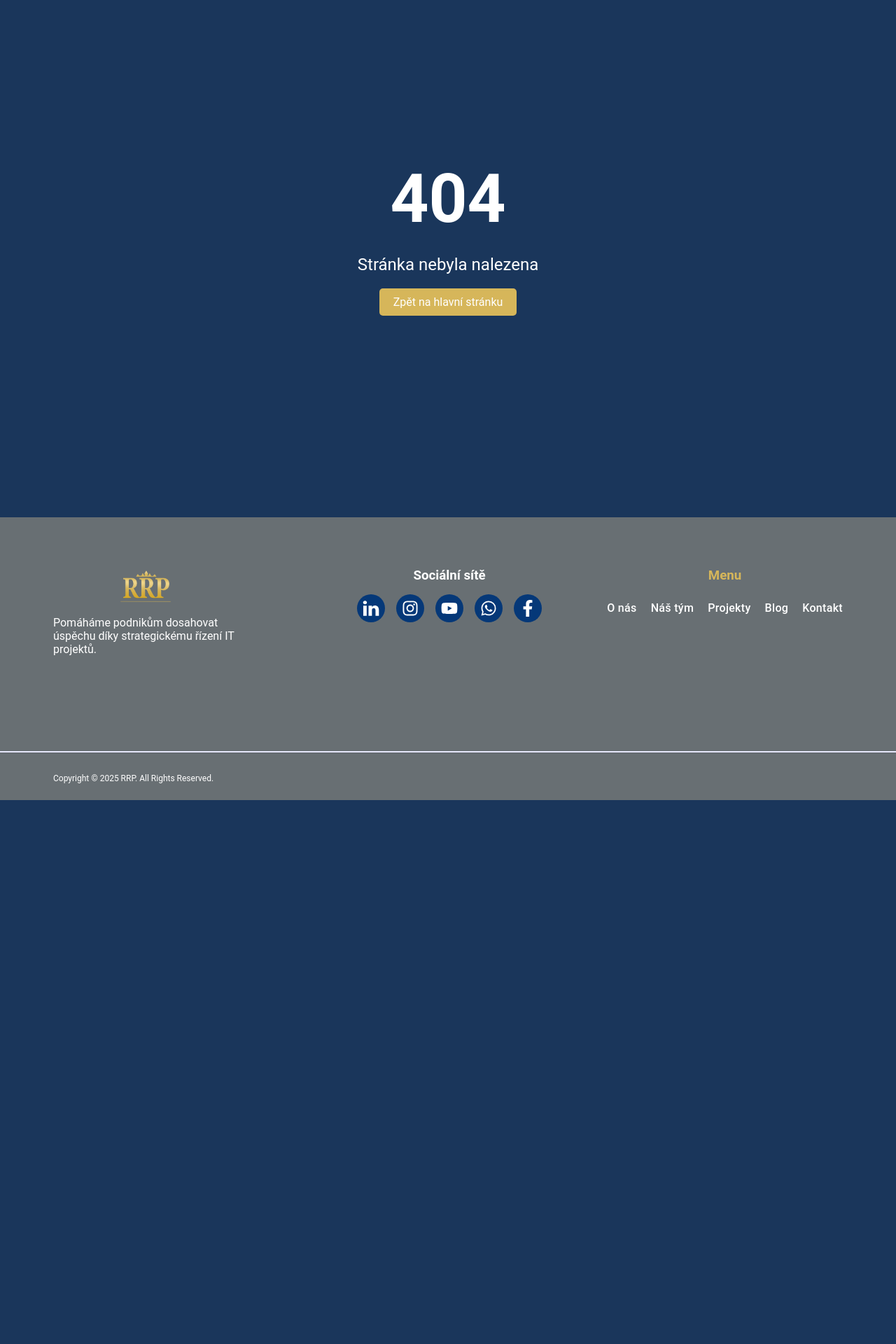
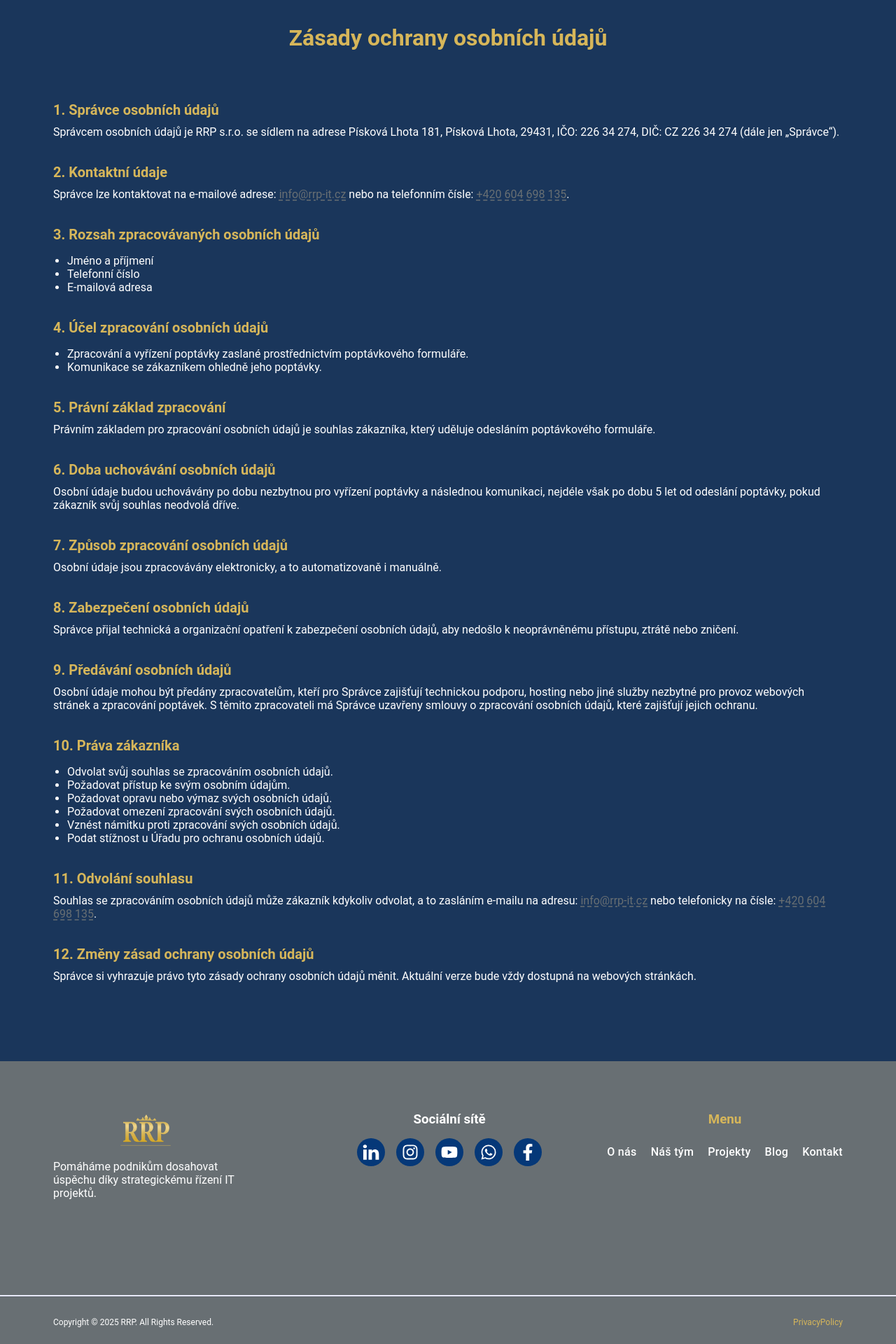
Before and after one commit to svitlanahavrylets/RRP, a React (Vite) app: page /privacy-policy in a window 1280 px wide. Shown: the part 97-2017 px from the top of the page at 70% size. Before the commit the page ends 1240 px from the top, so only its background shows below. Built offline with nearby package versions, Linux system fonts and the light colour scheme.

Commit message:
add privacy policy

```diff
--- a/src/App.jsx
+++ b/src/App.jsx
@@ -11,6 +11,9 @@ const ProjectsPage = lazy(() => import("./page/ProjectsPage/ProjectsPage.jsx"));
 const BlogPage = lazy(() => import("./page/BlogPage/BlogPage.jsx"));
 const BlogPostPage = lazy(() => import("./page/BlogPostPage/BlogPostPage.jsx"));
 const ContactPage = lazy(() => import("./page/ContactPage/ContactPage.jsx"));
+const PrivacyPolicyPage = lazy(() =>
+  import("./page/PrivacyPolicyPage/PrivacyPolicyPage.jsx")
+);
 const NotFoundPage = lazy(() => import("./page/NotFoundPage/NotFoundPage.jsx"));
 
 function App() {
@@ -20,11 +23,12 @@ function App() {
         <Route path="/" element={<Layout />}>
           <Route index element={<HomePage />} />
           <Route path="/" element={<HomePage />} />
-          <Route path="ourTeam" element={<OurTeamPage />} />
+          <Route path="our-team" element={<OurTeamPage />} />
           <Route path="projects" element={<ProjectsPage />} />
           <Route path="blog" element={<BlogPage />} />
           <Route path="blog/:id" element={<BlogPostPage />} />
           <Route path="contact" element={<ContactPage />} />
+          <Route path="privacy-policy" element={<PrivacyPolicyPage />} />
           <Route path="*" element={<NotFoundPage />} />
         </Route>
 
--- a/src/api/auth/auth.js
+++ b/src/api/auth/auth.js
@@ -13,7 +13,6 @@ api.interceptors.request.use((config) => {
   const token = getToken();
   if (token) {
     config.headers.Authorization = `Bearer ${token}`;
-    console.log("🔐 Додаємо токен:", config.headers.Authorization);
   }
   return config;
 });
--- a/src/components/Footer/Footer.jsx
+++ b/src/components/Footer/Footer.jsx
@@ -3,6 +3,7 @@ import Navigation from "../Navigation/Navigation.jsx";
 import styles from "./Footer.module.css";
 import { socialIcons } from "../../data/socialIcons.jsx";
 import { socialLinks } from "../../data/socialLinks.js";
+import { Link } from "react-router-dom";
 
 const Footer = () => {
   return (
@@ -43,12 +44,20 @@ const Footer = () => {
         <div className={styles.navWrapper}>
           <h3 className={styles.menu}>Menu</h3>
           <Navigation isFooter={true} className={styles.navFooter} />
-          {/* <Navigation isFooter={false} /> */}
         </div>
       </div>
-      <p className={styles.copyright}>
-        Copyright © {new Date().getFullYear()} RRP. All Rights Reserved.
-      </p>
+      <ul className={styles.copyrightPrivacyPolicy}>
+        <li className={styles.cPpItem}>
+          <p className={styles.copyright}>
+            Copyright © {new Date().getFullYear()} RRP. All Rights Reserved.
+          </p>
+        </li>
+        <li className={styles.cPpItem}>
+          <Link to="/privacy-policy" className={styles.PrivacyPolicy}>
+            PrivacyPolicy
+          </Link>
+        </li>
+      </ul>
     </div>
   );
 };
--- a/src/components/Footer/Footer.module.css
+++ b/src/components/Footer/Footer.module.css
@@ -56,12 +56,6 @@
 /* .icon:hover {
   color: var(--primary-color-gold);
 } */
-
-.copyright {
-  margin: 0;
-  padding: 24px 0;
-  font-size: 12px;
-}
 
 .socialIconList {
   display: flex;
@@ -126,6 +120,32 @@
   padding: 0;
 }
 
+.copyrightPrivacyPolicy {
+  display: flex;
+  flex-direction: column;
+}
+
+.cPpItem {
+  display: flex;
+  text-align: center;
+}
+
+.copyright {
+  margin: 0;
+  /* padding: 24px 0; */
+  font-size: 12px;
+}
+
+.PrivacyPolicy {
+  color: var(--primary-color-gold);
+  margin: 12px 0;
+  /*padding: 24px 0; */
+  display: flex;
+  text-align: center;
+  font-size: 12px;
+  align-items: center;
+}
+
 /* Планшетна версія: два стовпчики */
 @media screen and (min-width: 768px) and (max-width: 1157px) {
   .footer {
@@ -134,6 +154,15 @@
     flex-direction: row;
     justify-content: space-around;
     /* gap: 72px; */
+  }
+  .copyrightPrivacyPolicy {
+    display: flex;
+    flex-direction: row;
+    justify-content: space-around;
+  }
+
+  .copyright {
+    padding: 24px 0;
   }
   /*
   .navFooter {
@@ -168,4 +197,13 @@
   .navWrapper {
     align-items: center;
   }
+
+  .copyright {
+    padding: 24px 0;
+  }
+
+  .copyrightPrivacyPolicy {
+    flex-direction: row;
+    justify-content: space-between;
+  }
 }
--- a/src/components/Navigation/Navigation.jsx
+++ b/src/components/Navigation/Navigation.jsx
@@ -52,7 +52,7 @@ const Navigation = ({ className, isFooter }) => {
             </li>
             <li className={styles.navItem}>
               <NavLink
-                to="/ourTeam"
+                to="/our-team"
                 onClick={closeMenu}
                 className={({ isActive }) =>
                   `${styles.navLink} ${isActive ? styles.activeLink : ""}`
--- a/src/page/ContactPage/ContactPage.module.css
+++ b/src/page/ContactPage/ContactPage.module.css
@@ -3,22 +3,13 @@
   background-color: var(--primary-color-gold);
 }
 
-.contactTitle {
-  font-weight: 700;
-  font-size: 36px;
-  line-height: 1.11;
-  letter-spacing: 0.02em;
-  text-transform: capitalize;
-  text-align: center;
-  margin-bottom: 72px;
-}
-
 .addressTitle {
-  font-size: 20px;
+  /* font-size: 20px; */
   line-height: 1.2;
   letter-spacing: 0.02em;
   /* color: var(--secondary-color-4); */
   margin-bottom: 36px;
+  font-style: normal;
 }
 .address,
 .email,
--- /dev/null
+++ b/src/page/PrivacyPolicyPage/PrivacyPolicyPage.jsx
@@ -0,0 +1,128 @@
+import clsx from "clsx";
+import styles from "./PrivacyPolicyPage.module.css";
+
+const PrivacyPolicyPage = () => {
+  return (
+    <div className={clsx("container", styles.pageContainer)}>
+      <h1 className={styles.pageTitle}>Zásady ochrany osobních údajů</h1>
+
+      <p className={styles.pageText}>
+        <span className={styles.strongText}>1. Správce osobních údajů</span>
+        Správcem osobních údajů je RRP s.r.o. se sídlem na adrese Písková Lhota
+        181, Písková Lhota, 29431, IČO: 226 34 274, DIČ: CZ 226 34 274 (dále jen
+        „Správce“).
+      </p>
+
+      <p className={styles.pageText}>
+        <span className={styles.strongText}>2. Kontaktní údaje</span>
+        Správce lze kontaktovat na e-mailové adrese:{" "}
+        <a className={styles.pageLink} href="mailto:info@rrp-it.cz">
+          info@rrp-it.cz
+        </a>{" "}
+        nebo na telefonním čísle:{" "}
+        <a className={styles.pageLink} href="tel:+420604698135">
+          +420 604 698 135
+        </a>
+        .{" "}
+      </p>
+
+      <p className={styles.pageText}>
+        <span className={styles.strongText}>
+          3. Rozsah zpracovávaných osobních údajů
+        </span>
+      </p>
+      <ul className={styles.pageList}>
+        <li>Jméno a příjmení</li>
+        <li>Telefonní číslo</li>
+        <li>E-mailová adresa</li>
+      </ul>
+
+      <p className={styles.pageText}>
+        <span className={styles.strongText}>
+          4. Účel zpracování osobních údajů
+        </span>
+      </p>
+      <ul className={styles.pageList}>
+        <li>
+          Zpracování a vyřízení poptávky zaslané prostřednictvím poptávkového
+          formuláře.
+        </li>
+        <li>Komunikace se zákazníkem ohledně jeho poptávky.</li>
+      </ul>
+
+      <p className={styles.pageText}>
+        <span className={styles.strongText}>5. Právní základ zpracování</span>
+        Právním základem pro zpracování osobních údajů je souhlas zákazníka,
+        který uděluje odesláním poptávkového formuláře.
+      </p>
+
+      <p className={styles.pageText}>
+        <span className={styles.strongText}>
+          6. Doba uchovávání osobních údajů
+        </span>
+        Osobní údaje budou uchovávány po dobu nezbytnou pro vyřízení poptávky a
+        následnou komunikaci, nejdéle však po dobu 5 let od odeslání poptávky,
+        pokud zákazník svůj souhlas neodvolá dříve.
+      </p>
+
+      <p className={styles.pageText}>
+        <span className={styles.strongText}>
+          7. Způsob zpracování osobních údajů
+        </span>
+        Osobní údaje jsou zpracovávány elektronicky, a to automatizovaně i
+        manuálně.
+      </p>
+
+      <p className={styles.pageText}>
+        <span className={styles.strongText}>8. Zabezpečení osobních údajů</span>
+        Správce přijal technická a organizační opatření k zabezpečení osobních
+        údajů, aby nedošlo k neoprávněnému přístupu, ztrátě nebo zničení.
+      </p>
+
+      <p className={styles.pageText}>
+        <span className={styles.strongText}>9. Předávání osobních údajů</span>
+        Osobní údaje mohou být předány zpracovatelům, kteří pro Správce
+        zajišťují technickou podporu, hosting nebo jiné služby nezbytné pro
+        provoz webových stránek a zpracování poptávek. S těmito zpracovateli má
+        Správce uzavřeny smlouvy o zpracování osobních údajů, které zajišťují
+        jejich ochranu.
+      </p>
+
+      <p className={styles.pageText}>
+        <span className={styles.strongText}>10. Práva zákazníka</span>
+      </p>
+      <ul className={styles.pageList}>
+        <li>Odvolat svůj souhlas se zpracováním osobních údajů.</li>
+        <li>Požadovat přístup ke svým osobním údajům.</li>
+        <li>Požadovat opravu nebo výmaz svých osobních údajů.</li>
+        <li>Požadovat omezení zpracování svých osobních údajů.</li>
+        <li>Vznést námitku proti zpracování svých osobních údajů.</li>
+        <li>Podat stížnost u Úřadu pro ochranu osobních údajů.</li>
+      </ul>
+
+      <p className={styles.pageText}>
+        <span className={styles.strongText}>11. Odvolání souhlasu</span>
+        Souhlas se zpracováním osobních údajů může zákazník kdykoliv odvolat, a
+        to zasláním e-mailu na adresu:{" "}
+        <a className={styles.pageLink} href="mailto:info@rrp-it.cz">
+          info@rrp-it.cz
+        </a>{" "}
+        nebo telefonicky na čísle:{" "}
+        <a className={styles.pageLink} href="tel:+420604698135">
+          +420 604 698 135
+        </a>
+        .{" "}
+      </p>
+
+      <p className={styles.pageText}>
+        <span className={styles.strongText}>
+          12. Změny zásad ochrany osobních údajů
+        </span>
+        Správce si vyhrazuje právo tyto zásady ochrany osobních údajů měnit.
+        Aktuální verze bude vždy dostupná na webových stránkách.
+      </p>
+    </div>
+  );
+};
+
+export default PrivacyPolicyPage;
--- /dev/null
+++ b/src/page/PrivacyPolicyPage/PrivacyPolicyPage.module.css
@@ -0,0 +1,83 @@
+.pageContainer {
+  padding-top: 96px;
+  padding-bottom: 96px;
+}
+
+.pageTitle {
+  color: var(--primary-color-gold);
+  margin-bottom: 72px;
+  text-align: center;
+}
+
+.pageText {
+  margin-bottom: 16px;
+}
+
+.strongText {
+  font-size: 20px;
+  font-weight: bold;
+  display: block;
+  margin-top: 36px;
+  margin-bottom: 10px;
+  color: var(--primary-color-gold);
+}
+
+.pageList {
+  list-style-type: disc;
+  margin-left: 20px;
+  margin-bottom: 20px;
+}
+
+.pageLink {
+  color: var(--secondary-color-2);
+  text-decoration: underline dashed;
+  text-underline-offset: 3px;
+}
+
+.pageLink:hover {
+  text-decoration: underline;
+}
+
+/*@media (min-width: 768px) {
+  .pageContainer {
+    max-width: 90%;
+    padding: 30px;
+  }
+
+  .pageTitle {
+    font-size: 24px;
+  }
+
+  .pageText {
+    font-size: 16px;
+  }
+
+  .strongText {
+    font-size: 18px;
+  }
+}
+*/
+
+/* @media (min-width: 1158px) {
+  .pageContainer {
+    max-width: 80%;
+    padding: 40px;
+  }
+
+  .pageTitle {
+    font-size: 28px;
+  }
+
+  .pageText {
+    font-size: 18px;
+  }
+
+  .strongText {
+    font-size: 20px;
+  }
+
+  .pageList {
+    margin-left: 40px;
+  }
+}
+ */
```
Also changed, not shown: src/components/PrivacyPolicy/PrivacyPolicy.jsx (deleted), src/components/PrivacyPolicy/PrivacyPolicy.module.css (deleted).
